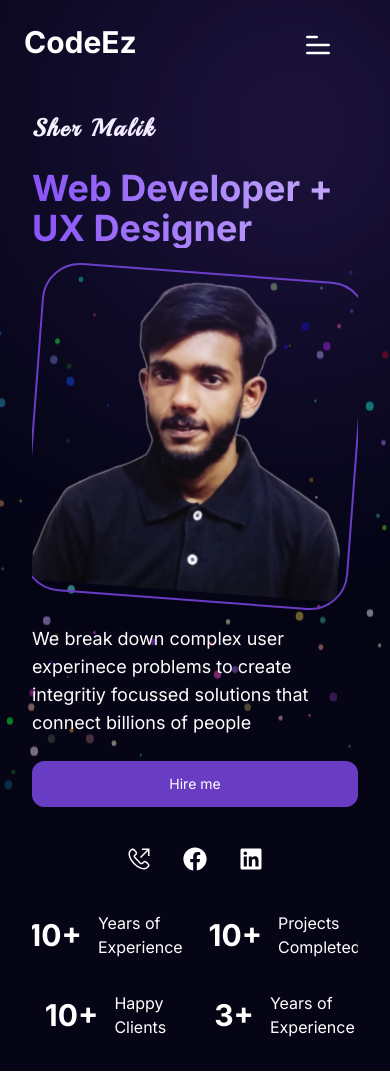
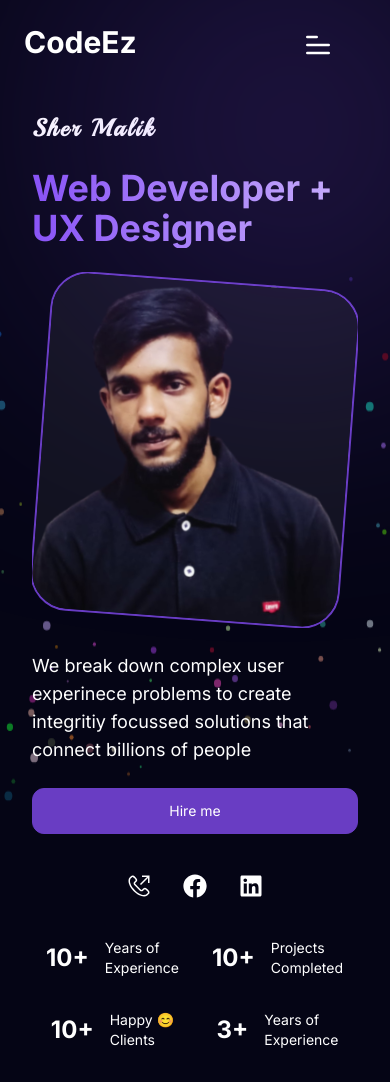
Before and after one commit to SherMuhammadgithub/my-portfolio, a Next.js app: page / in a window 390 px wide. Built offline with nearby package versions, Linux system fonts and the light colour scheme.

Commit message:
Update client statistics, social media icons, and font styling in hero.jsx

```diff
--- a/src/components/hero.jsx
+++ b/src/components/hero.jsx
@@ -12,7 +12,7 @@ export default function Hero() {
   const clientStatistics = [
     { count: "10", label: ["Years of", "Experience"], lineBreak: true },
     { count: "10", label: ["Projects", "Completed"], lineBreak: true },
-    { count: "10", label: ["Happy", "Clients"], lineBreak: true },
+    { count: "10", label: ["Happy 😊", "Clients"], lineBreak: true },
     { count: "03", label: ["Years of", "Experience"], lineBreak: true },
   ];
   const socialMediaIcons = [
@@ -118,13 +118,13 @@ export default function Hero() {
               UX Designer
             </h1>
             {/* img in smaller screens */}
-            <div className="flex justify-center  border-2 border-[#693dc3] items-center p-2 md:hidden rounded-[38px]   rotate-[4.29deg] trasnform transition-all duration-300 ease-in-out hover:rotate-0">
+            <div className="flex justify-center p-2 ">
               <Image
                 src={heroImage}
                 alt="Description of the image"
                 width={380} //
                 height={200}
-                className=""
+                className="border-2 border-[#693dc3] items-center md:hidden rounded-[38px]   rotate-[4.29deg] trasnform transition-all duration-300 ease-in-out hover:rotate-0"
               />
             </div>
 
@@ -143,13 +143,13 @@ export default function Hero() {
           </div>
         </div>
         <div className="col-2  w-1/2 md:flex  justify-center items-center hidden p-4">
-          <div className=" p-2 border-2 border-[#693dc3] rounded-[38px] rotate-[4.29deg] trasnform transition-all duration-300 ease-in-out hover:rotate-0 z-20">
+          <div className="p-10">
             <Image
               src={heroImage}
               alt="Description of the image"
               width={380}
               height={350}
-              className="z-10"
+              className="border-2 border-[#693dc3] rounded-[38px] rotate-[4.29deg] trasnform transition-all duration-300 ease-in-out hover:rotate-0"
             />
           </div>
         </div>
@@ -181,7 +181,7 @@ export default function Hero() {
               key={index}
               className={`col-${index + 1} flex items-center space-x-4`}
             >
-              <h1 className="text-3xl md:text-5xl font-bold ">
+              <h1 className="text-2xl md:text-5xl font-bold ">
                 {counterOn && (
                   <CountUp
                     start={0}
@@ -192,7 +192,7 @@ export default function Hero() {
                 )}
                 +
               </h1>
-              <p className="text-base md:text-xl">
+              <p className="text-sm md:text-xl">
                 {statistic.label.map((line, idx) => (
                   <a key={idx}>
                     {line}
```
Also changed, not shown: public/hero.png.
